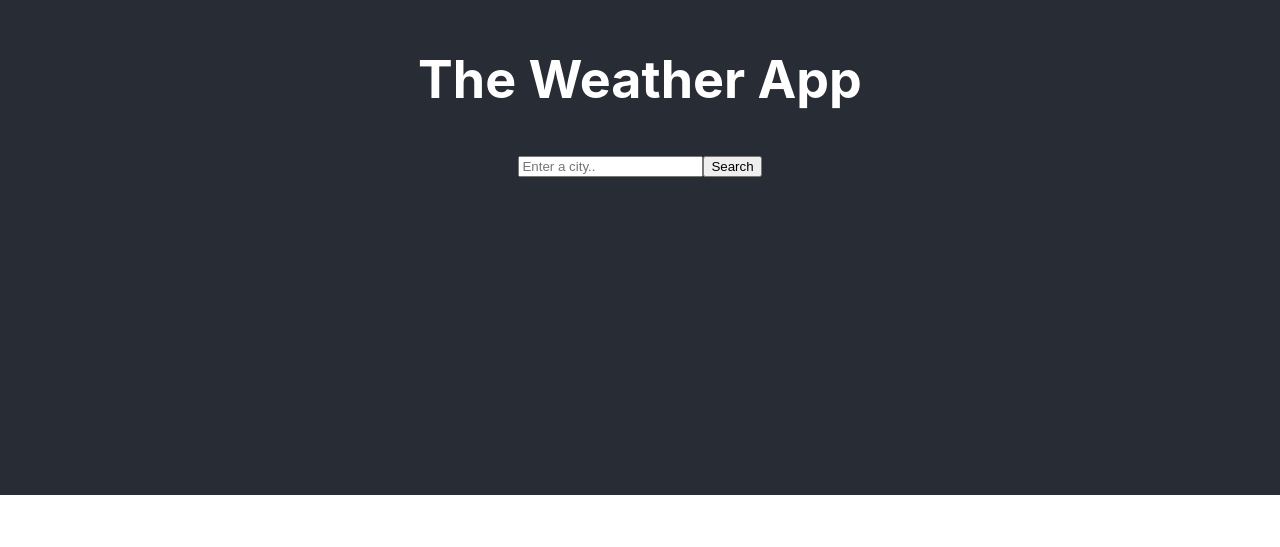
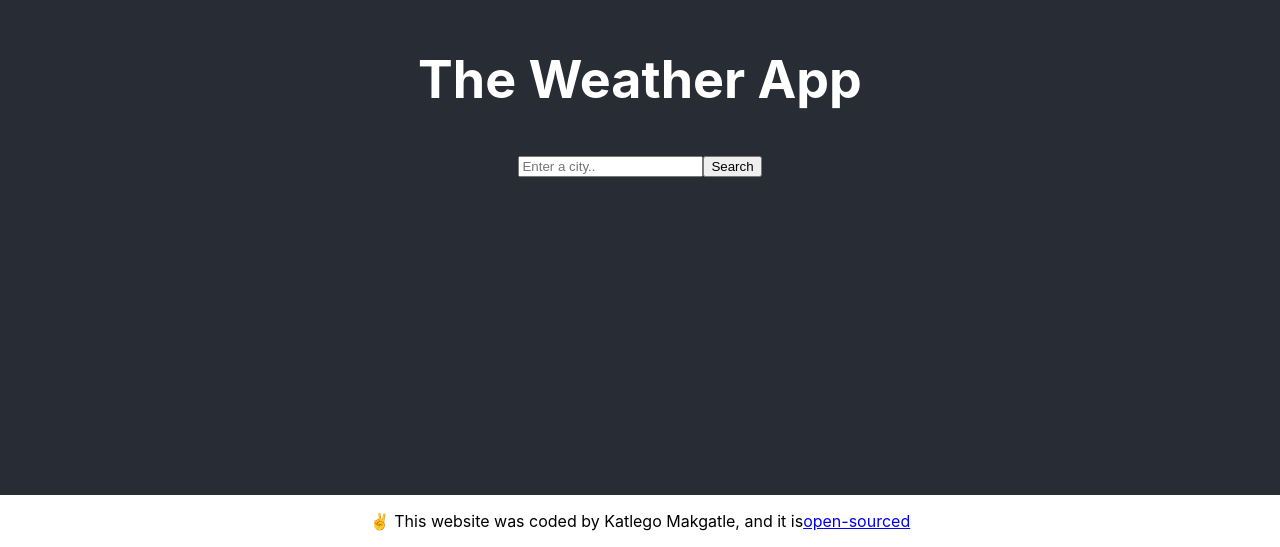
Before and after one commit to KatlegoM02/reactapp, a React (Create React App) app: page / in a window 1280 px wide. Shown: the part 305-852 px from the top of the page. Before the commit the page ends 800 px from the top, so only its background shows below. Built offline with nearby package versions, Linux system fonts and the light colour scheme.

Commit message:
added a link of my github

```diff
--- a/src/App.js
+++ b/src/App.js
@@ -8,8 +8,13 @@ function App() {
       <header className="App-header">
         <h1> The Weather App</h1>
         <Weather />
-
       </header>
+      <p class="text-center mt-5">
+        ✌️ This website was coded by Katlego Makgatle, and it is
+        <a href="https://github.com/KatlegoM02/reactapp" target="_blank">
+          open-sourced
+        </a>
+      </p>
     </div>
   );
 }
```
